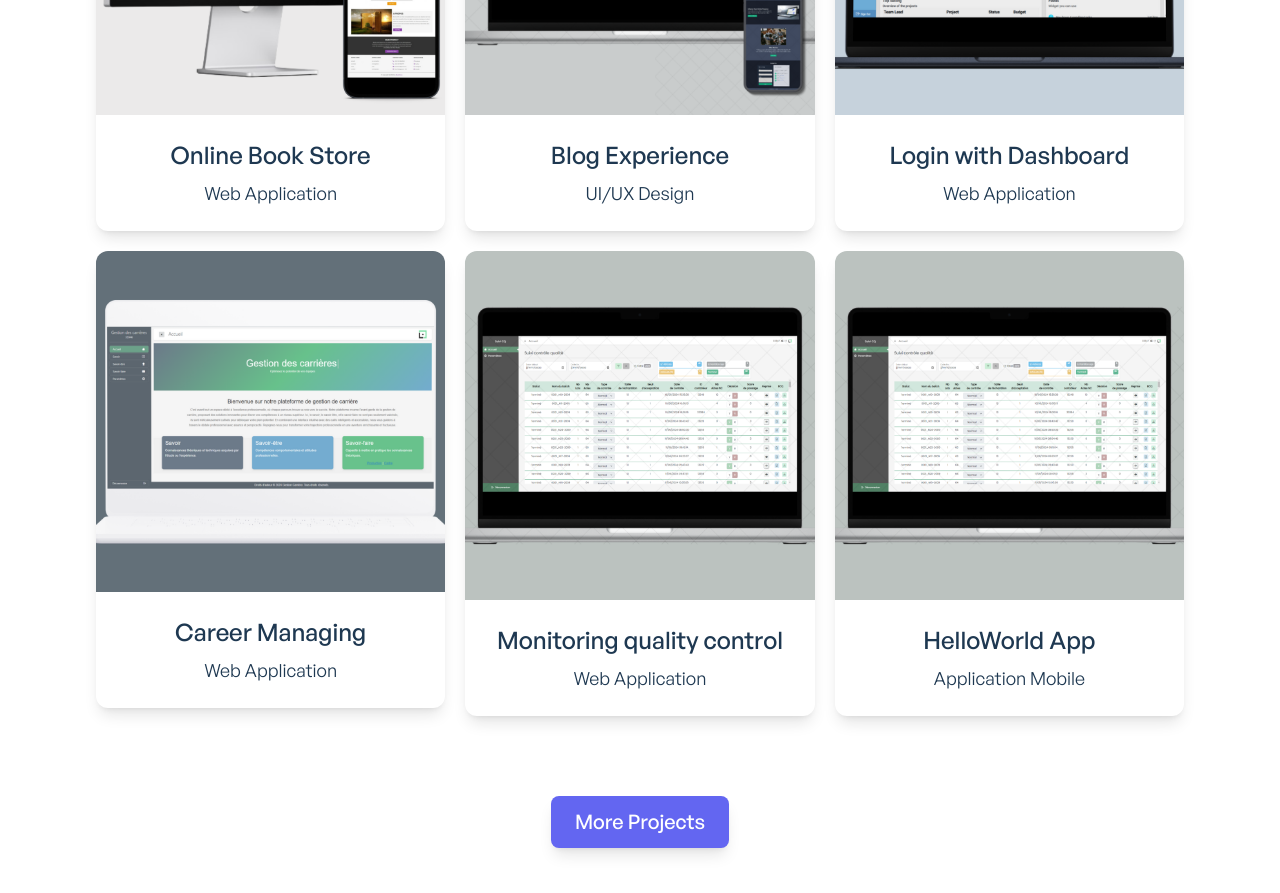
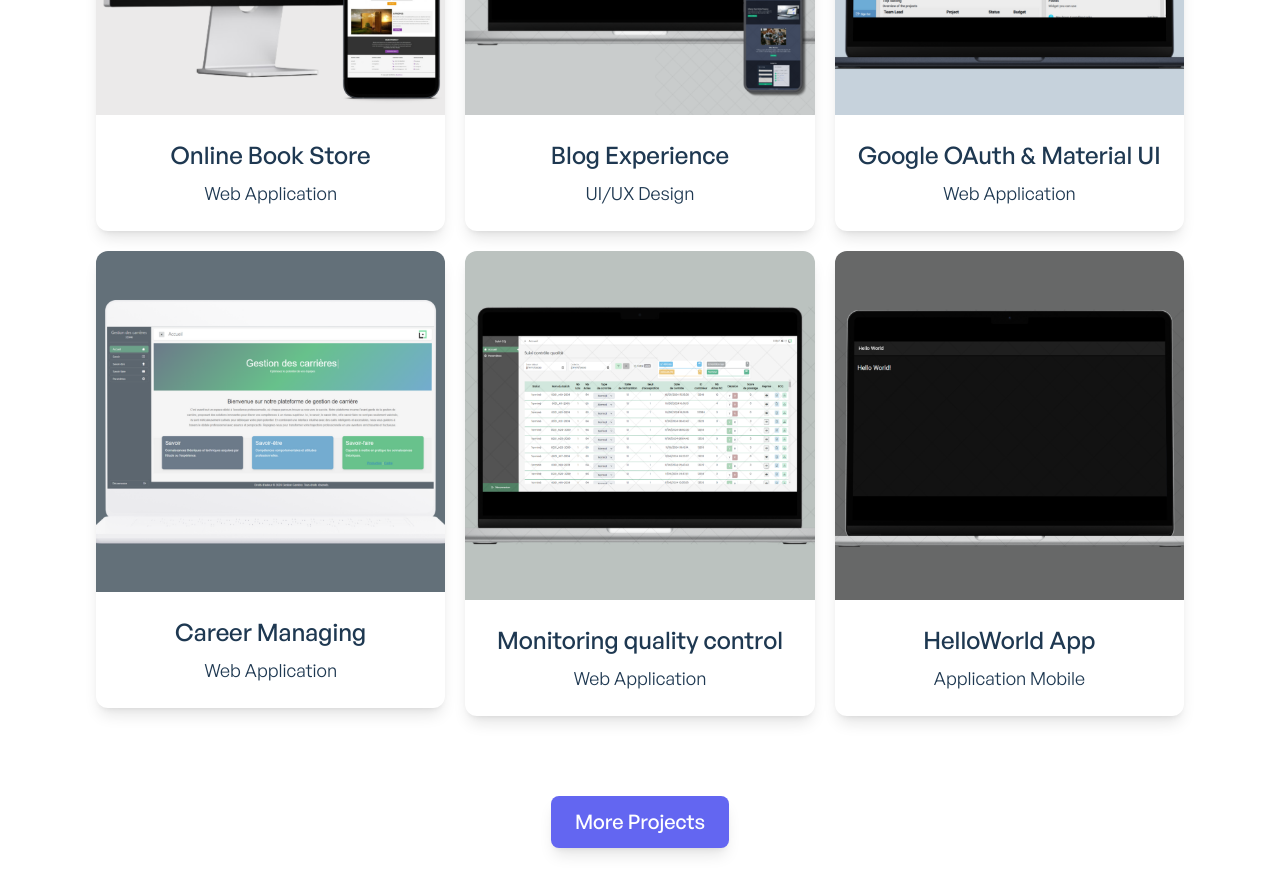
Before and after one commit to Misa100/portfolio-main, a Next.js app: page / in a window 1280 px wide. Shown: the part 1160-2053 px from the top of the page. Built offline with nearby package versions, Linux system fonts and the light colour scheme.

Commit message:
update design

```diff
--- a/data/projectsData.js
+++ b/data/projectsData.js
@@ -210,29 +210,29 @@ export const projectsData = [
 	},
 	{
 		id: 3,
-		title: 'Login with Dashboard',
+		title: 'Google OAuth & Material UI',
 		url: 'project-management-ui',
 		category: 'Web Application',
 		img: '/images/web-project-17.png',
 		ProjectHeader: {
-			title: 'Login with Dashboard',
+			title: 'Google OAuth & Material UI',
 			publishDate: '2024',
 			tags: 'FullStack / Web App',
 		},
 		ProjectImages: [
 			{
 				id: uuidv4(),
-				title: 'Login with Dashboard',
+				title: 'Google OAuth & Material UI',
 				img: '/images/ui-project-44.png',
 			},
 			{
 				id: uuidv4(),
-				title: 'Login with Dashboard',
+				title: 'Google OAuth & Material UI',
 				img: '/images/ui-project-42.png',
 			},
 			{
 				id: uuidv4(),
-				title: 'Login with Dashboard',
+				title: 'Google OAuth & Material UI',
 				img: '/images/ui-project-43.png',
 			},
 		],
@@ -242,7 +242,7 @@ export const projectsData = [
 				{
 					id: uuidv4(),
 					title: 'Name',
-					details: 'Login with Dashboard',
+					details: 'Google OAuth & Material UI',
 				},
 				{
 					id: uuidv4(),
@@ -541,9 +541,9 @@ export const projectsData = [
 	{
 		id: 6,
 		title: 'HelloWorld App',
-		url: 'monitoring-quality-control',
+		url: 'hello-world-app',
 		category: 'Application Mobile',
-		img: '/images/web-project-27.png',
+		img: '/images/web-project-30.png',
 		ProjectHeader: {
 			title: 'HelloWorld App (In progress)',
 			publishDate: 'May 2024',
```
Also changed, not shown: public/images/web-project-30.png (added).
